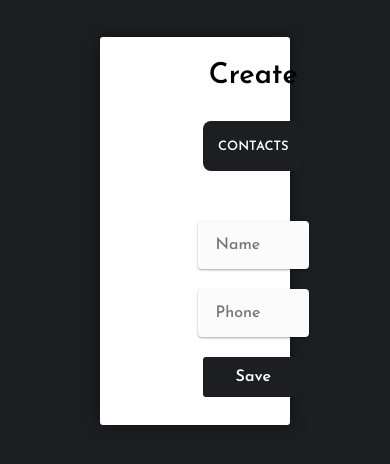
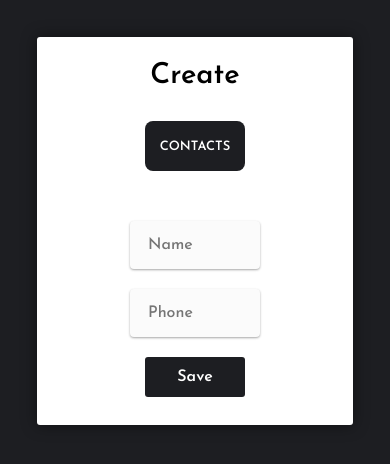
Before and after one commit to nokibul/hypertest, a React (Vite) app: page / in a window 390 px wide. Shown: the top 464 px of the page. Built offline with nearby package versions, Linux system fonts and the light colour scheme.

Commit message:
Made a little bit more responsive

```diff
--- a/src/assets/_globalstyles.scss
+++ b/src/assets/_globalstyles.scss
@@ -17,7 +17,7 @@ hr{
     box-shadow: 0 0 15px 1px rgba(0, 0, 0, 0.4);
     padding: 20px 30px;
     box-sizing: border-box;
-    width: 60%;
+    width: 100%;
     margin: 0 auto;
     position: relative;
     height: 100%;
--- a/src/components/create/create.scss
+++ b/src/components/create/create.scss
@@ -10,7 +10,8 @@ fieldset {
     .inputs{
         display: flex;
         position: relative;
-        width: 50%;
+        width: 30%;
+        min-width: 130px;
         flex-direction: column;
         margin: 0 auto;
         input{
```
